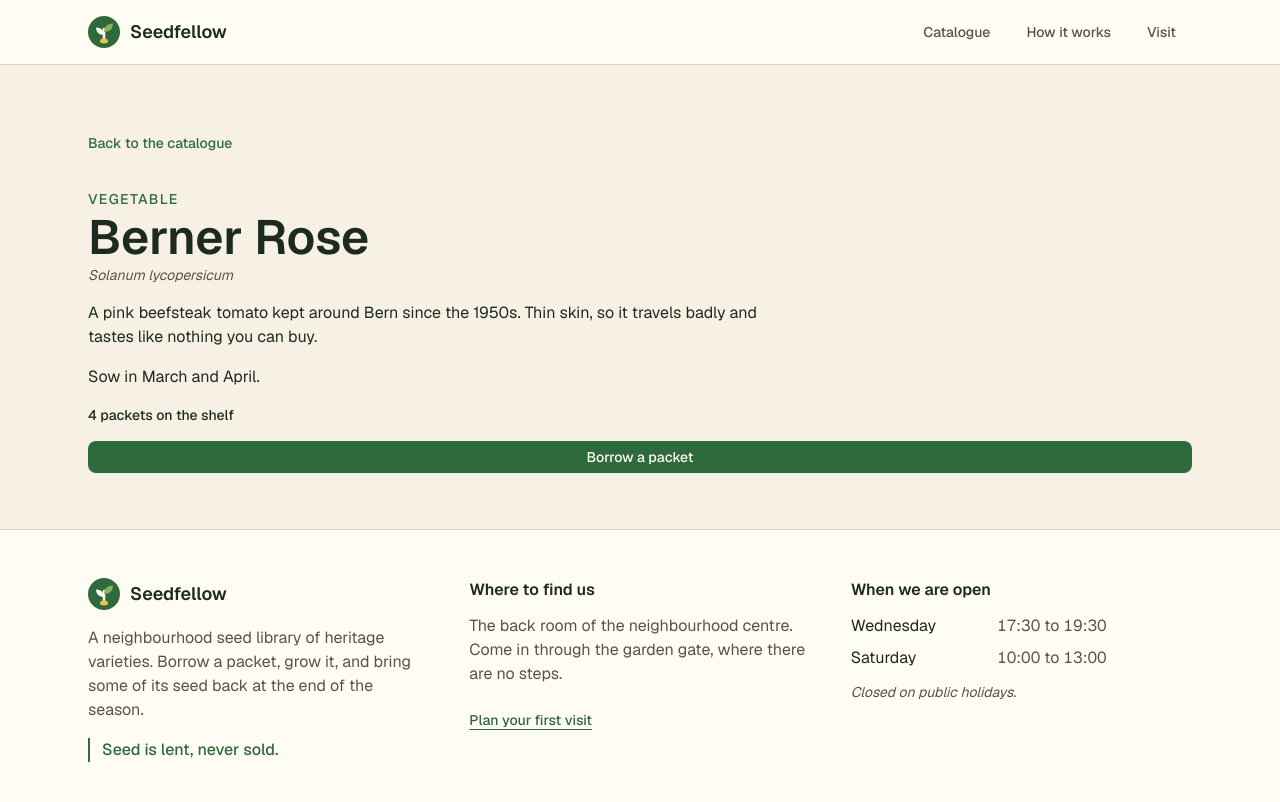
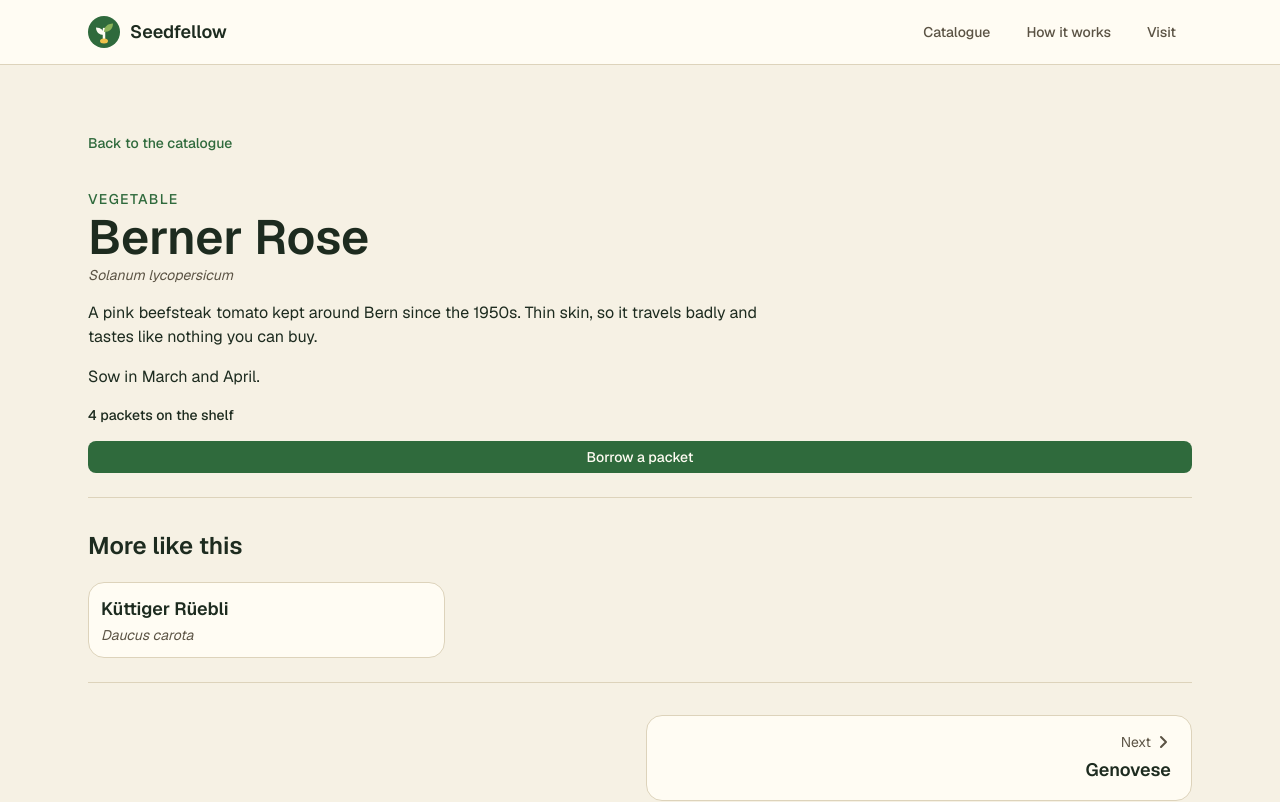
Before and after one commit to abeerance/wdd0325-frontend-frameworks, a Next.js app in the folder 02_seedfellow/web/: page /varieties/1 in a window 1280 px wide. Shown: the top 802 px of the page. Built offline with nearby package versions, Linux system fonts and the light colour scheme.

Commit message:
feat: night 14 after block 2

```diff
--- a/02_seedfellow/web/src/app/varieties/[id]/page.tsx
+++ b/02_seedfellow/web/src/app/varieties/[id]/page.tsx
@@ -1,8 +1,10 @@
 import { notFound } from "next/navigation";
 import { Suspense } from "react";
 import { BorrowDialog } from "@/components/borrow-dialog";
+import { MoreLikeThis } from "@/components/more-like-this";
 import { PacketLine } from "@/components/packet-line";
 import { Text } from "@/components/ui/text";
+import { VarietyNav } from "@/components/variety-nav";
 import { getVarieties, getVariety } from "@/lib/varieties";
 
 // One entry per variety the library holds, so each of their pages is built ahead of time.
@@ -36,6 +38,7 @@ async function VarietyDetails({ params }: VarietyParams) {
   }
 
   return (
+    <>
       <article className="flex flex-col gap-8">
         <div className="flex flex-col gap-4">
           <header className="flex flex-col gap-1">
@@ -59,5 +62,8 @@ async function VarietyDetails({ params }: VarietyParams) {
           )}
         </div>
       </article>
+      <MoreLikeThis variety={variety} />
+      <VarietyNav variety={variety} />
+    </>
   );
 }
--- /dev/null
+++ b/02_seedfellow/web/src/components/more-like-this.tsx
@@ -0,0 +1,48 @@
+import Link from "next/link";
+import type { Variety } from "@/lib/types";
+import { getVarieties } from "@/lib/varieties";
+import { Text } from "./ui/text";
+
+interface MoreLikeThisProps {
+  variety: Variety;
+}
+
+export async function MoreLikeThis({ variety }: MoreLikeThisProps) {
+  const varieties = await getVarieties();
+  const others = varieties
+    .filter(
+      (candidate) =>
+        candidate.kind === variety.kind && candidate.id !== variety.id,
+    )
+    .toSorted((a, b) => a.name.localeCompare(b.name))
+    .slice(0, 3);
+
+  if (others.length === 0) {
+    return null;
+  }
+
+  return (
+    <section className="flex flex-col gap-5 border-line border-t pt-8">
+      <h2 className="font-semibold text-2xl text-ink">More like this</h2>
+      <ul className="grid gap-4 sm:grid-cols-2 lg:grid-cols-3">
+        {others.map((other) => (
+          <li key={other.id} className="flex">
+            <Link
+              href={`/varieties/${other.id}`}
+              className="flex min-h-11 w-full items-center gap-4 rounded-2xl border border-line bg-card p-3 transition-colors hover:border-moss hover:bg-dew focus-visible:outline-2 focus-visible:outline-moss focus-visible:outline-offset-2"
+            >
+              <span className="flex flex-col gap-0.5">
+                <span className="font-semibold text-ink text-lg">
+                  {other.name}
+                </span>
+                <Text as="span" variant="muted">
+                  {other.species}
+                </Text>
+              </span>
+            </Link>
+          </li>
+        ))}
+      </ul>
+    </section>
+  );
+}
--- /dev/null
+++ b/02_seedfellow/web/src/components/variety-nav.tsx
@@ -0,0 +1,75 @@
+import Link from "next/link";
+import { cn } from "@/lib/cn";
+import type { Variety } from "@/lib/types";
+import { getVarieties } from "@/lib/varieties";
+
+const LINK =
+  "flex min-h-11 flex-col gap-1 rounded-2xl border border-line bg-card px-5 py-4 transition-colors hover:border-moss hover:bg-dew focus-visible:outline-2 focus-visible:outline-moss focus-visible:outline-offset-2";
+
+interface VarietyNavProps {
+  variety: Variety;
+}
+
+export async function VarietyNav({ variety }: VarietyNavProps) {
+  const varieties = await getVarieties();
+  const byName = varieties.toSorted((a, b) => a.name.localeCompare(b.name));
+  const index = byName.findIndex((candidate) => candidate.id === variety.id);
+  const previous = index > 0 ? byName[index - 1] : undefined;
+  const next = index < byName.length - 1 ? byName[index + 1] : undefined;
+
+  return (
+    <nav aria-label="Varieties by name" className="border-line border-t pt-8">
+      <ul className="grid gap-3 sm:grid-cols-2">
+        {previous ? (
+          <li>
+            <Link href={`/varieties/${previous.id}`} className={LINK}>
+              <span className="flex items-center gap-1 text-bark text-sm">
+                <svg
+                  aria-hidden="true"
+                  viewBox="0 0 16 16"
+                  fill="none"
+                  className="size-4 stroke-bark"
+                  strokeWidth="2"
+                  strokeLinecap="round"
+                  strokeLinejoin="round"
+                >
+                  <path d="M10 3 5 8l5 5" />
+                </svg>
+                Previous
+              </span>
+              <span className="font-semibold text-ink text-lg">
+                {previous.name}
+              </span>
+            </Link>
+          </li>
+        ) : null}
+        {next ? (
+          <li className="sm:col-start-2">
+            <Link
+              href={`/varieties/${next.id}`}
+              className={cn(LINK, "sm:items-end sm:text-right")}
+            >
+              <span className="flex items-center gap-1 text-bark text-sm">
+                Next
+                <svg
+                  aria-hidden="true"
+                  viewBox="0 0 16 16"
+                  fill="none"
+                  className="size-4 stroke-bark"
+                  strokeWidth="2"
+                  strokeLinecap="round"
+                  strokeLinejoin="round"
+                >
+                  <path d="m6 3 5 5-5 5" />
+                </svg>
+              </span>
+              <span className="font-semibold text-ink text-lg">
+                {next.name}
+              </span>
+            </Link>
+          </li>
+        ) : null}
+      </ul>
+    </nav>
+  );
+}
```
Lines whose indentation alone changed are shown as unchanged.
